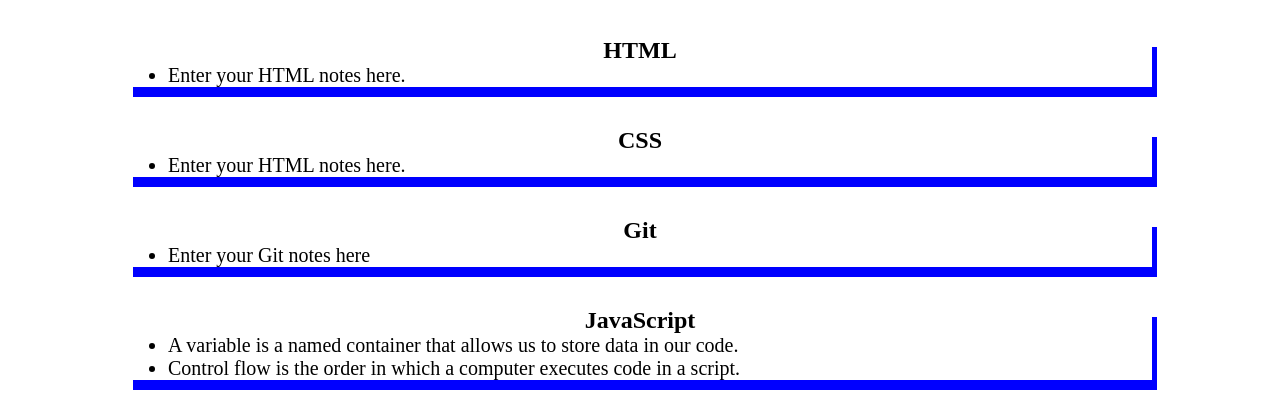
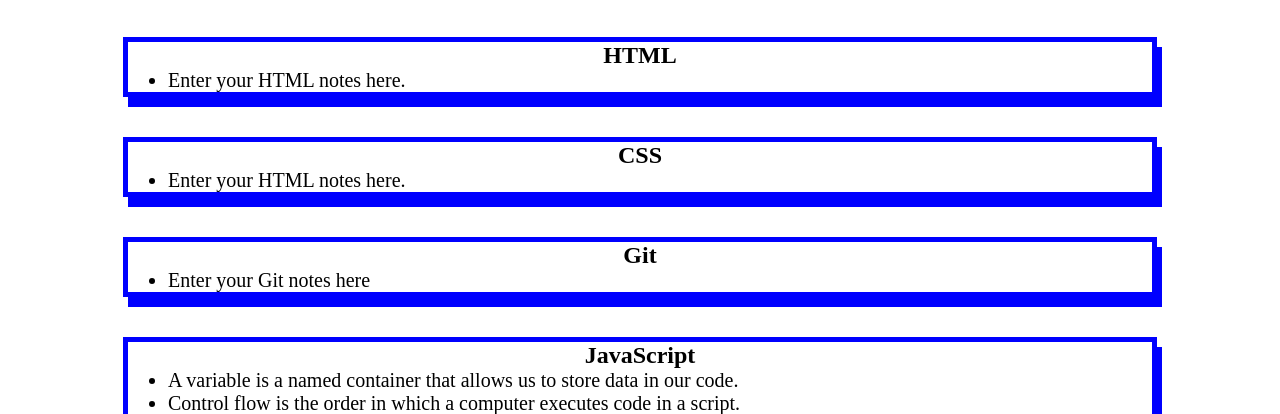
Before and after one commit to vickyw0102/prework-study-guide, a plain HTML site: page index.html in a window 1280 px wide. Shown: the part 123-537 px from the top of the page. Drawn offline with Linux system fonts and the light colour scheme.

Commit message:
Javascript function 1

```diff
--- a/assets/style.css
+++ b/assets/style.css
@@ -31,6 +31,6 @@ p {
   .card {
     width: 80%;
     margin: 40px auto;
-    border: 5px solid blue border blue;
+    border: 5px solid blue;
     box-shadow: 5px 10px blue;
   }
```
Also changed, not shown: 1 other file.
